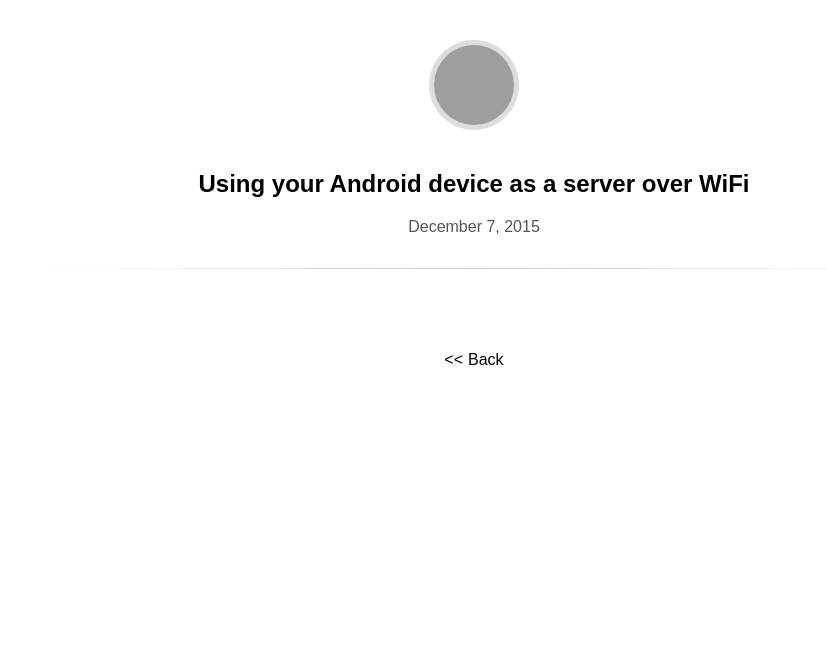
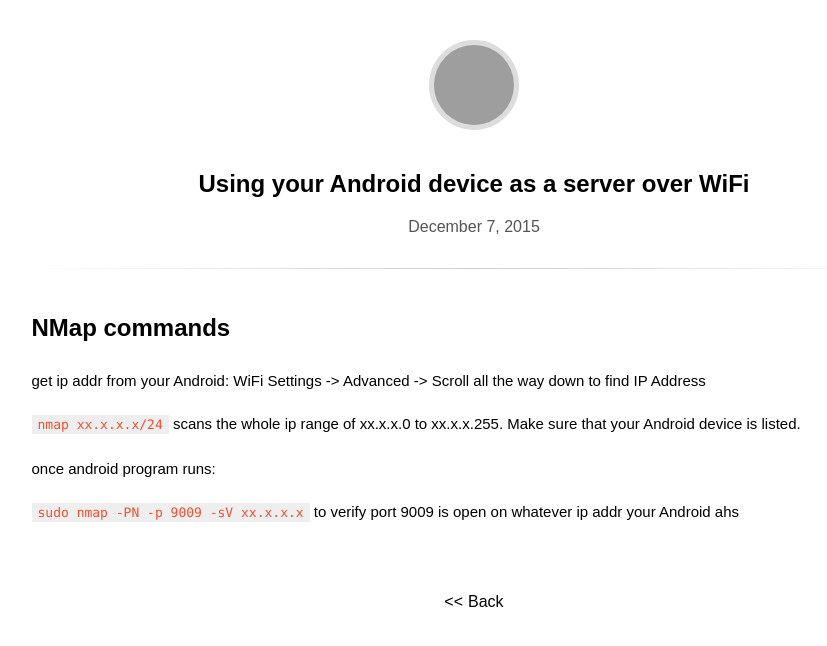
Before and after one commit to johnmarinelli/johnmarinelli.github.io, a Jekyll site: the page built from _posts/2015-12-07-android-wifi-connection.md, in a window 1280 px wide. Shown: the top 646 px of the page, without its empty margins (166-993 px from the left). Built offline with Jekyll 4.4.1, drawn with Linux system fonts in a browser that asks for light colours; some web fonts are replaced; grey boxes are pictures that could not be loaded.

Commit message:
android wifi

```diff
--- a/_posts/2015-12-07-android-wifi-connection.md
+++ b/_posts/2015-12-07-android-wifi-connection.md
@@ -2,3 +2,12 @@
 title: Using your Android device as a server over WiFi
 updated: 2015-12-07
 ---
+
+## NMap commands
+get ip addr from your Android: WiFi Settings -> Advanced -> Scroll all the way down to find IP Address
+
+`nmap xx.x.x.x/24` scans the whole ip range of xx.x.x.0 to xx.x.x.255.  Make sure that your Android device is listed.
+
+once android program runs:
+
+`sudo nmap -PN -p 9009 -sV xx.x.x.x` to verify port 9009 is open on whatever ip addr your Android ahs
```
